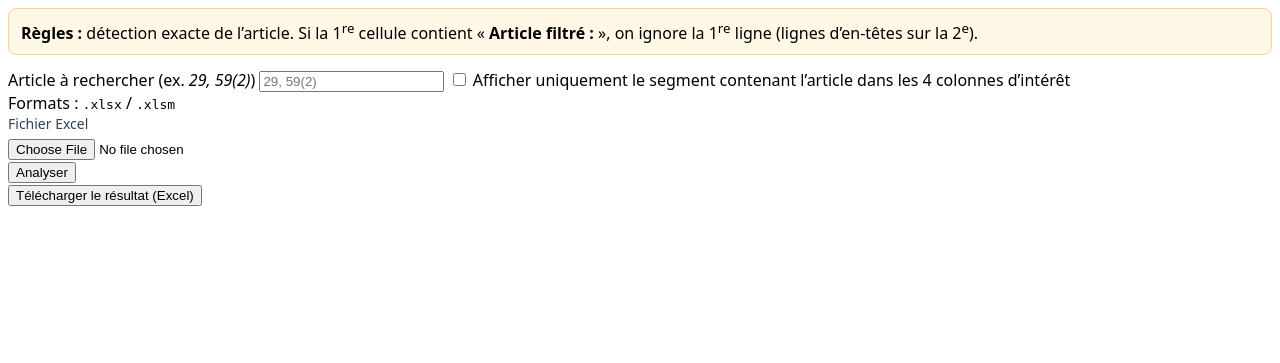
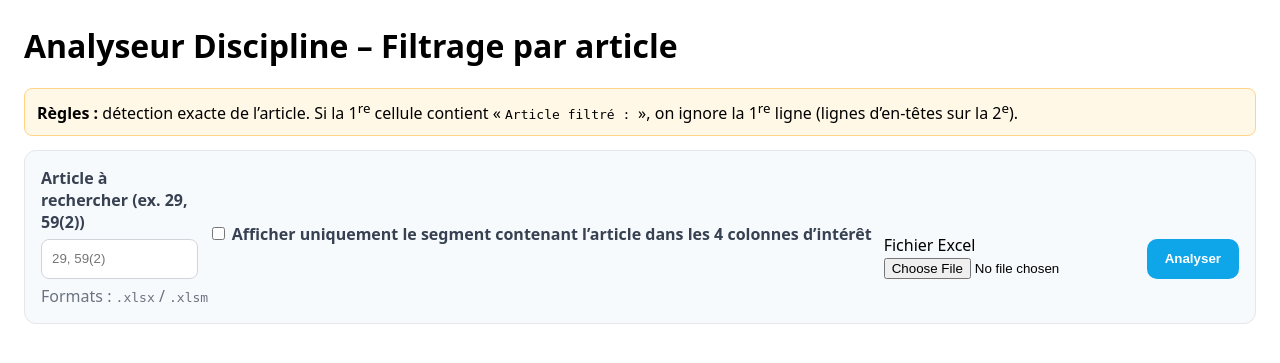
Before and after one commit to BPelletier258/analyseur-discipline, a Flask app: page / in a window 1280 px wide. Shown: the top 363 px of the page. Run offline with Flask 3, Linux system fonts and the light colour scheme.

Commit message:
Update index.html

```diff
--- a/templates/index.html
+++ b/templates/index.html
@@ -6,52 +6,65 @@
   {{ css|safe }}
 </head>
 <body>
-    <div class="page">
+<div class="wrap">
+  <h1>Analyseur Discipline – Filtrage par article</h1>
 
   <div class="note">
-        <b>Règles :</b> détection exacte de l’article. Si la 1<sup>re</sup> cellule contient
-        « <b>Article filtré :</b> », on ignore la 1<sup>re</sup> ligne (lignes d’en-têtes sur la 2<sup>e</sup>).
+    <strong>Règles :</strong> détection exacte de l’article. Si la 1<sup>re</sup> cellule contient
+    « <code>Article filtré : </code> », on ignore la 1<sup>re</sup> ligne (lignes d’en-têtes sur la 2<sup>e</sup>).
   </div>
 
-      <form class="toolbar" action="{{ url_for('analyze') }}" method="post" enctype="multipart/form-data" onsubmit="showBusy()">
-        <div class="left">
-          <label>Article à rechercher (ex. <i>29, 59(2)</i>)
-            <input type="text" name="article" placeholder="29, 59(2)" required>
+  {% if error %}
+    <div class="note" style="border-color:#fecaca;background:#fff1f2;color:#991b1b;">
+      <strong>Erreur :</strong> {{ error }}
+    </div>
+  {% endif %}
+
+  <form method="post" enctype="multipart/form-data" class="formcard" onsubmit="showSpinner()">
+    <div class="form-left">
+      <div class="form-row">
+        <label for="article">Article à rechercher (ex. <b>29</b>, <b>59(2)</b>)</label>
+        <input class="form-input" id="article" name="article" type="text" placeholder="29, 59(2)" required>
+      </div>
+      <div class="form-row">
+        <label>&nbsp;</label>
+        <label class="form-check" title="Isoler le segment contenant l’article dans les 4 colonnes d’intérêt">
+          <input type="checkbox" name="segment_only" value="1"> Afficher uniquement le segment contenant l’article dans les 4 colonnes d’intérêt
         </label>
-
-          <label class="filebar">
-            <input type="checkbox" name="only_segment">
-            Afficher uniquement le segment contenant l’article dans les 4 colonnes d’intérêt
-          </label>
-
-          <div class="actions">
-            Formats : <code>.xlsx</code> / <code>.xlsm</code>
       </div>
     </div>
 
-        <div class="right">
+    <div class="file-row">
       <div>
-            <div style="font-size:14px; margin-bottom:4px; color:#334155">Fichier Excel</div>
-            <input type="file" name="file" required>
+        <label for="file">Fichier Excel</label><br>
+        <input id="file" name="file" type="file" accept=".xlsx,.xlsm" required>
       </div>
-          <button type="submit">Analyser</button>
+      <div style="align-self:end;">
+        <button class="btn" type="submit" id="analyzeBtn">Analyser</button>
+      </div>
+    </div>
+
+    <div style="grid-column:1 / -1; color:#6b7280; margin-top:-6px;">
+      Formats : <code>.xlsx</code> / <code>.xlsm</code>
     </div>
   </form>
 
-      <div class="actions">
-        <a href="{{ url_for('download') }}"><button type="button" class="secondary">Télécharger le résultat (Excel)</button></a>
+  {% if table_html %}
+    <div class="download">
+      <a href="{{ url_for('download') }}">Télécharger le résultat (Excel)</a>
+    </div>
+    {{ table_html|safe }}
+  {% endif %}
 </div>
 
-      {% if table_html %}
-        {{ table_html|safe }}
-      {% endif %}
-
-    </div>
-
-    <div id="busy"><div class="spin"></div></div>
+<!-- Spinner overlay -->
+<div id="overlay"><div class="spinner"></div></div>
 <script>
-      function showBusy(){ document.getElementById('busy').style.display='flex'; }
-      window.addEventListener('pageshow', ()=>{ document.getElementById('busy').style.display='none'; });
+  function showSpinner(){
+    document.getElementById('overlay').style.display='flex';
+    const btn = document.getElementById('analyzeBtn');
+    if(btn){ btn.disabled = true; }
+  }
 </script>
 </body>
 </html>
```
Lines whose indentation alone changed are shown as unchanged.
